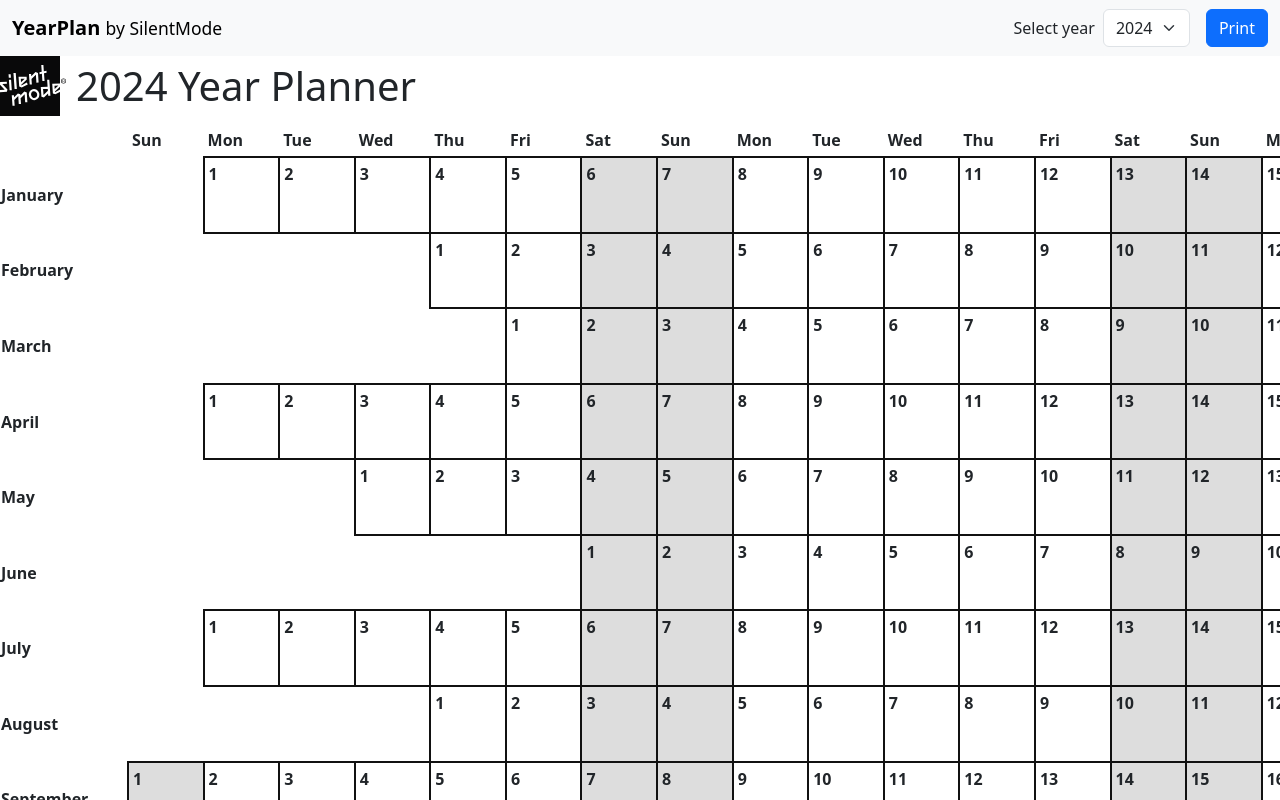
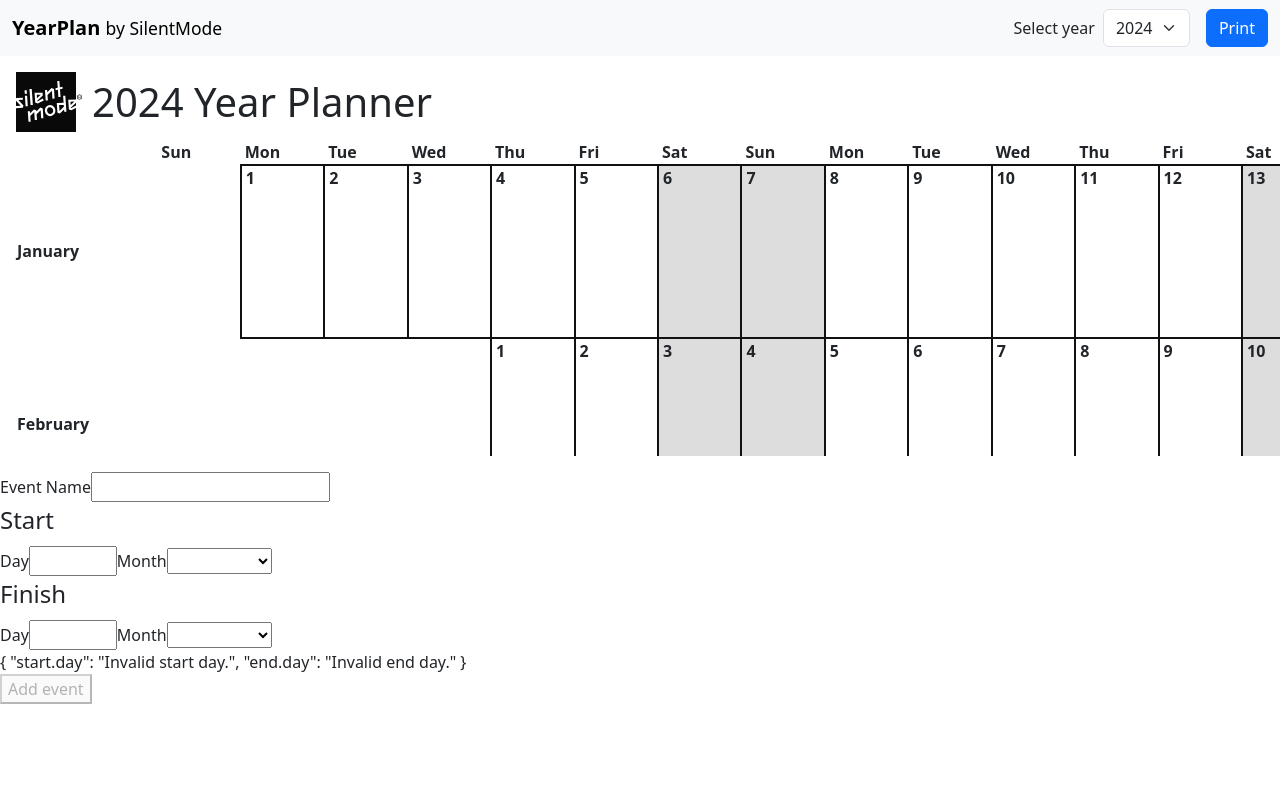
Before and after one commit to legendarydrew/yearplan, an Angular app: page / in a window 1280 px wide. Shown: the top 800 px of the page. Built offline with nearby package versions, Linux system fonts and the light colour scheme.

Commit message:
feat: sizing the calendar to an A1 sheet.

```diff
--- a/src/app/app.component.html
+++ b/src/app/app.component.html
@@ -20,8 +20,6 @@
   </div>
 </nav>
 
-<app-calendar [year]="plan.year"></app-calendar>
-<app-events-list [events]="plan.events"></app-events-list>
-<app-public-holiday-list [events]="publicHolidays"></app-public-holiday-list>
+<app-calendar [plan]="plan"></app-calendar>
 
 <app-events-editor [events]="plan.events" (eventsUpdate)="updateEventsHandler($event)"></app-events-editor>
--- a/src/app/components/calendar/calendar.component.css
+++ b/src/app/components/calendar/calendar.component.css
@@ -1,40 +1,23 @@
-.year-calendar {
-  display: flex;
-  flex-wrap: wrap;
-  justify-content: center;
-  gap: 20px;
-}
-
-.month-container {
-  width: 300px;
-  border: 1px solid #ccc;
-  border-radius: 8px;
-  padding: 10px;
-  text-align: center;
-  box-shadow: 0 2px 5px rgba(0, 0, 0, 0.1);
-}
-
-.calendar-grid {
-  display: grid;
-  grid-template-columns: repeat(7, 1fr);
-  gap: 5px;
-}
-
-.weekday {
-  font-weight: bold;
-  text-transform: uppercase;
+:host {
+  display: block;
+  overflow: auto;
+  height: 50vh;
 }
 
 .calendar-container {
-  overflow: auto;
-}
-
-.month-grid {
+  line-height: 1;
+  padding: 1em;
   display: flex;
+  flex-direction: column;
+  justify-content: space-between;
+  /* A1 sheet. */
+  height: 594mm;
+  width: 841mm;
 }
 
 .calendar-table {
   border-collapse: collapse;
+  flex-grow: 1;
   table-layout: fixed;
   width: 100%;
 }
@@ -75,3 +58,8 @@ td.day:not(:empty) {
   color: white;
   font-weight: bold;
 }
+
+
+.calendar-events {
+  margin: 1.5rem 0;
+}
--- a/src/app/components/calendar/calendar.component.html
+++ b/src/app/components/calendar/calendar.component.html
@@ -1,6 +1,6 @@
 <div class="calendar-container">
 
-  <app-calendar-header [year]="year"></app-calendar-header>
+  <app-calendar-header [year]="plan.year"></app-calendar-header>
 
   <table class="calendar-table">
 
@@ -28,6 +28,12 @@
     </tbody>
   </table>
 
+  @if (hasEvents) {
+    <div class="calendar-events">
+      <app-events-list [events]="plan.events"></app-events-list>
+    </div>
+  }
+
   <app-calendar-footer></app-calendar-footer>
 
 </div>
--- a/src/app/components/calendar/calendar.component.ts
+++ b/src/app/components/calendar/calendar.component.ts
@@ -1,7 +1,9 @@
 import { Component, Input, OnInit } from '@angular/core';
-import { CalendarMonth, CalendarSpot } from '../../interfaces';
+import { CalendarMonth, CalendarSpot, YearPlan } from '../../interfaces';
 import { CalendarHeaderComponent } from '../calendar-header/calendar-header.component';
 import { CalendarFooterComponent } from '../calendar-footer/calendar-footer.component';
+import { EventsListComponent } from '../events-list/events-list.component';
+import { PublicHolidayListComponent } from '../public-holiday-list/public-holiday-list.component';
 
 @Component({
   selector: 'app-calendar',
@@ -9,12 +11,14 @@ import { CalendarFooterComponent } from '../calendar-footer/calendar-footer.comp
   templateUrl: './calendar.component.html',
   imports: [
     CalendarHeaderComponent,
-    CalendarFooterComponent
+    CalendarFooterComponent,
+    EventsListComponent,
+    PublicHolidayListComponent
   ],
   styleUrl: './calendar.component.css'
 })
 export class CalendarComponent implements OnInit {
-  @Input() year: number = 2025;
+  @Input() plan!: YearPlan;
 
   months: CalendarMonth[] = [];
   weekdayNames: string[] = ['Sun', 'Mon', 'Tue', 'Wed', 'Thu', 'Fri', 'Sat'];
@@ -26,7 +30,7 @@ export class CalendarComponent implements OnInit {
   }
 
   generateYearCalendar(): void {
-    const currentYear = this.year;
+    const currentYear = this.plan.year;
     let spotCount = 0;
     for (let month = 0; month < 12; month++) {
       const days: CalendarSpot[] = [];
@@ -57,4 +61,8 @@ export class CalendarComponent implements OnInit {
   isWeekend(dayIndex: number): boolean {
     return [0, 6].includes(dayIndex % 7);
   }
+
+  get hasEvents(): boolean {
+    return this.plan.events.length > 0;
+  }
 }
--- a/src/app/components/events-list/events-list.component.html
+++ b/src/app/components/events-list/events-list.component.html
@@ -1,4 +1,4 @@
-<h3>Events</h3>
+<h3 class="h5">Events</h3>
 <ul>
   @for (event of events; track event) {
     <li>
```
